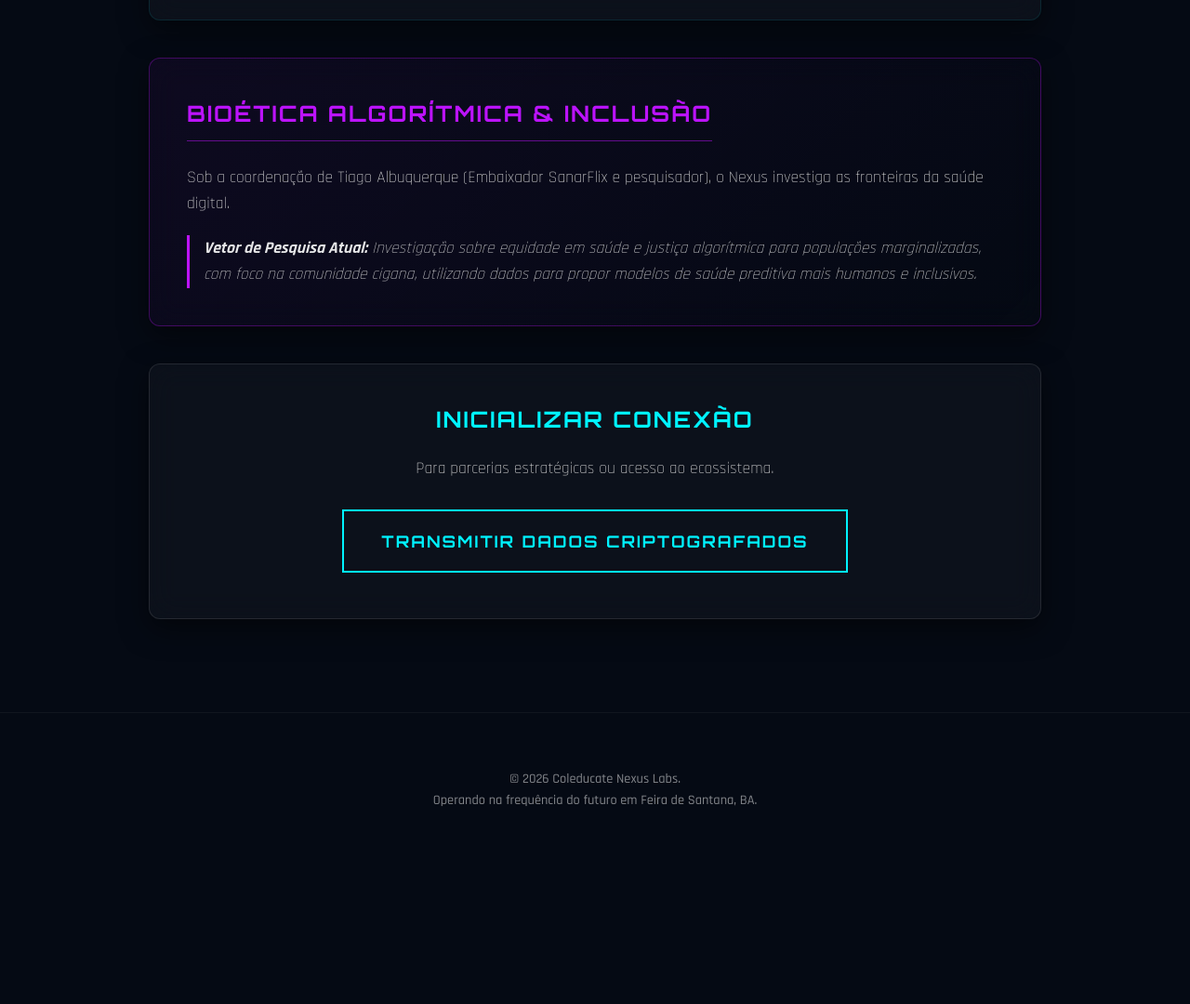
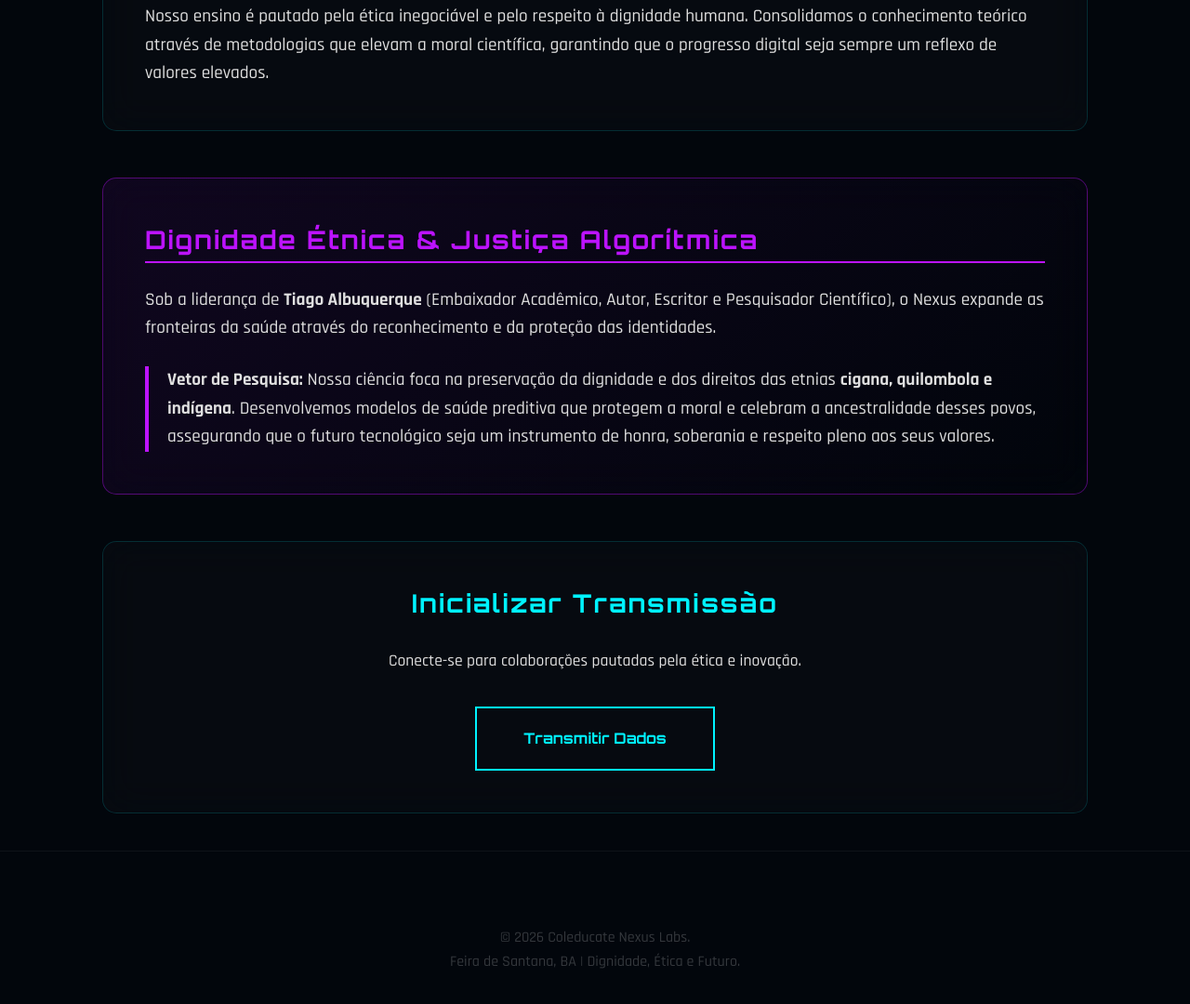
Before and after one commit to AlbuquerqueMED/Kalelun, a plain HTML site: page index.html in a window 1280 px wide. Shown: the part 1120-2200 px from the top of the page at 93% size. Before the commit the page ends 2053 px from the top, so only its background shows below. Drawn offline with Linux system fonts and the light colour scheme.

Commit message:
Update index.html

```diff
--- a/index.html
+++ b/index.html
@@ -9,7 +9,7 @@
         :root {
             --neon-cyan: #00f3ff;
             --neon-purple: #bc13fe;
-            --dark-bg: #050a14;
+            --dark-bg: #02060c;
         }
         * { margin: 0; padding: 0; box-sizing: border-box; }
         body {
@@ -20,166 +20,79 @@
             overflow-x: hidden;
             min-height: 100vh;
         }
-
-        /* Fundo Surrealista Neural */
         body::before {
             content: '';
             position: fixed;
             top: 0; left: 0; width: 100%; height: 100%;
             background:
-                radial-gradient(circle at 20% 30%, rgba(188, 19, 254, 0.15) 0%, transparent 50%),
-                radial-gradient(circle at 80% 70%, rgba(0, 243, 255, 0.15) 0%, transparent 50%);
+                radial-gradient(circle at 15% 25%, rgba(188, 19, 254, 0.2) 0%, transparent 45%),
+                radial-gradient(circle at 85% 75%, rgba(0, 243, 255, 0.2) 0%, transparent 45%);
             z-index: -2;
         }
-        /* Efeito de Rede Neural/Circuito */
         body::after {
             content: '';
             position: fixed;
             top: 0; left: 0; width: 100%; height: 100%;
             background-image:
-                linear-gradient(rgba(0, 243, 255, 0.05) 1px, transparent 1px),
-                linear-gradient(90deg, rgba(0, 243, 255, 0.05) 1px, transparent 1px);
-            background-size: 30px 30px;
-            mask-image: radial-gradient(circle at center, black 40%, transparent 100%);
+                linear-gradient(rgba(0, 243, 255, 0.07) 1px, transparent 1px),
+                linear-gradient(90deg, rgba(0, 243, 255, 0.07) 1px, transparent 1px);
+            background-size: 40px 40px;
+            mask-image: radial-gradient(circle at center, black 30%, transparent 90%);
             z-index: -1;
-            animation: pulseGrid 10s infinite alternate;
         }
-        @keyframes pulseGrid { 0% { opacity: 0.3; } 100% { opacity: 0.7; } }
 
-        /* Tipografia e Títulos */
-        h1, h2, h3, .btn {
+        header { padding: 140px 20px 80px; text-align: center; }
+        .digital-core {
+            width: 140px; height: 140px; margin: 0 auto 40px;
+            background: conic-gradient(from 0deg, var(--neon-cyan), var(--neon-purple), var(--neon-cyan));
+            border-radius: 50%; filter: blur(10px); animation: spinCore 6s linear infinite; position: relative;
+        }
+        .digital-core::after { content: ''; position: absolute; inset: 12px; background: var(--dark-bg); border-radius: 50%; }
+        @keyframes spinCore { 100% { transform: rotate(360deg); } }
+
+        h1.glitch-title {
             font-family: 'Orbitron', sans-serif;
-            text-transform: uppercase;
-            letter-spacing: 2px;
-        }
-        h1.glitch-title {
-            font-size: 3.5rem;
+            font-size: 4rem;
             background: linear-gradient(90deg, var(--neon-cyan), #fff, var(--neon-purple));
             -webkit-background-clip: text;
             -webkit-text-fill-color: transparent;
-            text-shadow: 0 0 20px rgba(0, 243, 255, 0.5);
-            position: relative;
-            animation: textGlitch 3s infinite alternate-reverse;
-        }
-        @keyframes textGlitch {
-            0% { text-shadow: 2px 0 0 var(--neon-purple), -2px 0 0 var(--neon-cyan); }
-            100% { text-shadow: -2px 0 0 var(--neon-purple), 2px 0 0 var(--neon-cyan); }
-        }
-        h2 {
-            color: var(--neon-cyan);
-            border-bottom: 1px solid rgba(0, 243, 255, 0.3);
-            padding-bottom: 10px;
-            margin-bottom: 25px;
-            display: inline-block;
+            text-shadow: 0 0 25px rgba(0, 243, 255, 0.6);
+            margin-bottom: 20px;
         }
 
-        /* Layout Principal */
-        header {
-            padding: 120px 20px 80px;
-            text-align: center;
-            position: relative;
+        .container { max-width: 1100px; margin: 0 auto; padding: 40px 20px; display: grid; gap: 50px; }
+
+        .data-module {
+            background: rgba(255, 255, 255, 0.02);
+            backdrop-filter: blur(20px);
+            -webkit-backdrop-filter: blur(20px);
+            border: 1px solid rgba(0, 243, 255, 0.15);
+            border-radius: 15px; padding: 45px;
+            transition: all 0.5s cubic-bezier(0.175, 0.885, 0.32, 1.275);
         }
-        .hero-subtitle {
-            font-size: 1.4rem;
-            color: var(--neon-purple);
-            margin-top: 15px;
-            font-weight: 500;
-        }
-        /* Núcleo Digital Central (Elemento Visual) */
-        .digital-core {
-            width: 120px; height: 120px;
-            margin: 0 auto 30px;
-            background: conic-gradient(from 0deg, var(--neon-cyan), var(--neon-purple), var(--neon-cyan));
-            border-radius: 50%;
-            filter: blur(15px);
-            animation: spinCore 5s linear infinite;
-            position: relative;
-        }
-        .digital-core::after {
-            content: ''; position: absolute; inset: 10px; background: var(--dark-bg); border-radius: 50%;
-        }
-        @keyframes spinCore { 100% { transform: rotate(360deg); } }
-
-        .container {
-            max-width: 1000px;
-            margin: 0 auto;
-            padding: 40px 20px;
-            display: grid;
-            gap: 40px;
+        .data-module:hover {
+            transform: translateY(-12px);
+            border-color: var(--neon-cyan);
+            box-shadow: 0 25px 50px rgba(0, 243, 255, 0.25);
         }
 
-        /* Módulos de Vidro (Glassmorphism) */
-        .data-module {
-            background: rgba(255, 255, 255, 0.03);
-            backdrop-filter: blur(15px);
-            -webkit-backdrop-filter: blur(15px);
-            border: 1px solid rgba(0, 243, 255, 0.1);
-            border-radius: 12px;
-            padding: 40px;
-            box-shadow: 0 10px 30px rgba(0, 0, 0, 0.5);
-            transition: all 0.4s cubic-bezier(0.175, 0.885, 0.32, 1.275);
-            position: relative;
-            overflow: hidden;
+        h2 { font-family: 'Orbitron', sans-serif; color: var(--neon-cyan); margin-bottom: 25px; font-size: 1.7rem; letter-spacing: 2px; }
+
+        .innovation-hub {
+            border-color: rgba(188, 19, 254, 0.4);
+            background: linear-gradient(135deg, rgba(188, 19, 254, 0.08) 0%, transparent 100%);
         }
-        .data-module:hover {
-            transform: translateY(-10px) scale(1.02);
-            border-color: var(--neon-cyan);
-            box-shadow: 0 20px 40px rgba(0, 243, 255, 0.2);
+        .innovation-hub h2 { color: var(--neon-purple); border-bottom: 2px solid var(--neon-purple); }
+
+        .btn {
+            display: inline-block; margin-top: 35px; padding: 20px 50px;
+            background: transparent; color: var(--neon-cyan); text-decoration: none;
+            font-family: 'Orbitron', sans-serif; font-weight: 700;
+            border: 2px solid var(--neon-cyan); transition: 0.4s;
         }
-        .data-module::before {
-            content: ''; position: absolute; top: 0; left: -100%; width: 100%; height: 100%;
-            background: linear-gradient(90deg, transparent, rgba(0, 243, 255, 0.1), transparent);
-            transition: 0.5s;
-        }
-        .data-module:hover::before { left: 100%; }
+        .btn:hover { background: var(--neon-cyan); color: var(--dark-bg); box-shadow: 0 0 40px var(--neon-cyan); }
 
-        .module-text { font-size: 1.1rem; font-weight: 300; }
-        strong { color: #fff; font-weight: 700; }
-
-        /* Destaque de Inovação (Pesquisa) */
-        .innovation-hub {
-            border-color: rgba(188, 19, 254, 0.3);
-            background: linear-gradient(135deg, rgba(188, 19, 254, 0.05) 0%, transparent 100%);
-        }
-        .innovation-hub h2 { color: var(--neon-purple); border-color: rgba(188, 19, 254, 0.5); }
-        .innovation-hub:hover { border-color: var(--neon-purple); box-shadow: 0 20px 40px rgba(188, 19, 254, 0.2); }
-
-        /* Botão Cyberpunk */
-        .btn {
-            display: inline-block;
-            margin-top: 30px;
-            padding: 18px 40px;
-            background: transparent;
-            color: var(--neon-cyan);
-            text-decoration: none;
-            font-weight: 700;
-            font-size: 1.1rem;
-            border: 2px solid var(--neon-cyan);
-            position: relative;
-            overflow: hidden;
-            transition: 0.3s;
-            z-index: 1;
-        }
-        .btn::before {
-            content: ''; position: absolute; top: 0; left: 0; width: 0%; height: 100%;
-            background: var(--neon-cyan); z-index: -1; transition: 0.3s;
-        }
-        .btn:hover { color: var(--dark-bg); box-shadow: 0 0 30px var(--neon-cyan); }
-        .btn:hover::before { width: 100%; }
-
-        footer {
-            text-align: center; padding: 60px 20px;
-            color: rgba(255, 255, 255, 0.5); font-size: 0.9rem;
-            border-top: 1px solid rgba(255, 255, 255, 0.05);
-            margin-top: 60px;
-        }
-
-        /* Responsividade */
-        @media (max-width: 768px) {
-            h1.glitch-title { font-size: 2.5rem; }
-            header { padding-top: 80px; }
-            .data-module { padding: 30px 20px; }
-        }
+        footer { text-align: center; padding: 80px 20px; color: rgba(255, 255, 255, 0.2); border-top: 1px solid rgba(255, 255, 255, 0.05); }
     </style>
 </head>
 <body>
@@ -187,37 +100,37 @@
 <header>
     <div class="digital-core"></div>
     <h1 class="glitch-title">Coleducate<br>Nexus</h1>
-    <p class="hero-subtitle">A Convergência entre Mente Humana, IA e Educação Médica Exponencial.</p>
+    <p style="color: var(--neon-purple); font-size: 1.6rem; font-weight: 500;">Honra, Ética Ancestral e Inovação Médica Exponencial.</p>
 </header>
 
 <main class="container">
     <section class="data-module">
-        <h2>Visão Pós-Digital</h2>
-        <p class="module-text">Estamos na alvorada de uma nova era. O Coleducate não é apenas um hub de ensino; é uma interface projetada para preparar a próxima geração de médicos para um cenário onde a <strong>inteligência biológica e artificial trabalham em simbiose</strong>. Sediados em Feira de Santana, projetamos o futuro da saúde.</p>
+        <h2>Visão Tecnológica</h2>
+        <p style="font-size: 1.2rem;">O Coleducate Nexus é o ponto de encontro entre o rigor científico e a inteligência algorítmica. Com sede em Feira de Santana-BA, projetamos uma educação médica onde a tecnologia atua como catalisadora da sabedoria humana e da integridade profissional.</p>
     </section>
 
     <section class="data-module">
-        <h2>Protocolo de Ensino Exponencial</h2>
-        <p class="module-text">Nosso objetivo é hackear o modelo tradicional de aprendizado. Desenvolvemos recursos que utilizam <strong>ferramentas cognitivas avançadas e análise de dados</strong> para solidificar, de forma inédita, a base teórica e acadêmica dos estudantes, preparando-os para um raciocínio clínico ampliado pela tecnologia.</p>
+        <h2>Valores & Moralidade</h2>
+        <p style="font-size: 1.2rem;">Nosso ensino é pautado pela ética inegociável e pelo respeito à dignidade humana. Consolidamos o conhecimento teórico através de metodologias que elevam a moral científica, garantindo que o progresso digital seja sempre um reflexo de valores elevados.</p>
     </section>
 
     <section class="data-module innovation-hub">
-        <h2>Bioética Algorítmica & Inclusão</h2>
-        <p class="module-text">Sob a coordenação de Tiago Albuquerque (Embaixador SanarFlix e pesquisador), o Nexus investiga as fronteiras da saúde digital.</p>
-        <div style="margin-top: 20px; border-left: 3px solid var(--neon-purple); padding-left: 15px;">
-            <p class="module-text" style="font-style: italic; opacity: 0.9;"><strong>Vetor de Pesquisa Atual:</strong> Investigação sobre equidade em saúde e justiça algorítmica para populações marginalizadas, com foco na comunidade cigana, utilizando dados para propor modelos de saúde preditiva mais humanos e inclusivos.</p>
+        <h2>Dignidade Étnica & Justiça Algorítmica</h2>
+        <p style="font-size: 1.2rem;">Sob a liderança de <strong>Tiago Albuquerque</strong> (Embaixador Acadêmico, Autor, Escritor e Pesquisador Científico), o Nexus expande as fronteiras da saúde através do reconhecimento e da proteção das identidades.</p>
+        <div style="margin-top: 25px; border-left: 4px solid var(--neon-purple); padding-left: 20px;">
+            <p style="font-size: 1.2rem;"><strong>Vetor de Pesquisa:</strong> Nossa ciência foca na preservação da dignidade e dos direitos das etnias <strong>cigana, quilombola e indígena</strong>. Desenvolvemos modelos de saúde preditiva que protegem a moral e celebram a ancestralidade desses povos, assegurando que o futuro tecnológico seja um instrumento de honra, soberania e respeito pleno aos seus valores.</p>
         </div>
     </section>
 
-    <section class="data-module" style="text-align: center; border-color: rgba(255,255,255,0.1);">
-        <h2 style="border: none; margin-bottom: 10px;">Inicializar Conexão</h2>
-        <p class="module-text">Para parcerias estratégicas ou acesso ao ecossistema.</p>
-        <a href="mailto:dr.albuquerque.med@coleducatefsa.com.br" class="btn">Transmitir Dados Criptografados</a>
+    <section class="data-module" style="text-align: center;">
+        <h2>Inicializar Transmissão</h2>
+        <p style="font-size: 1.1rem;">Conecte-se para colaborações pautadas pela ética e inovação.</p>
+        <a href="mailto:dr.albuquerque.med@coleducatefsa.com.br" class="btn">Transmitir Dados</a>
     </section>
 </main>
 
 <footer>
-    <p>&copy; 2026 Coleducate Nexus Labs. <br>Operando na frequência do futuro em Feira de Santana, BA.</p>
+    <p>&copy; 2026 Coleducate Nexus Labs. <br>Feira de Santana, BA | Dignidade, Ética e Futuro.</p>
 </footer>
 
 </body>
```
